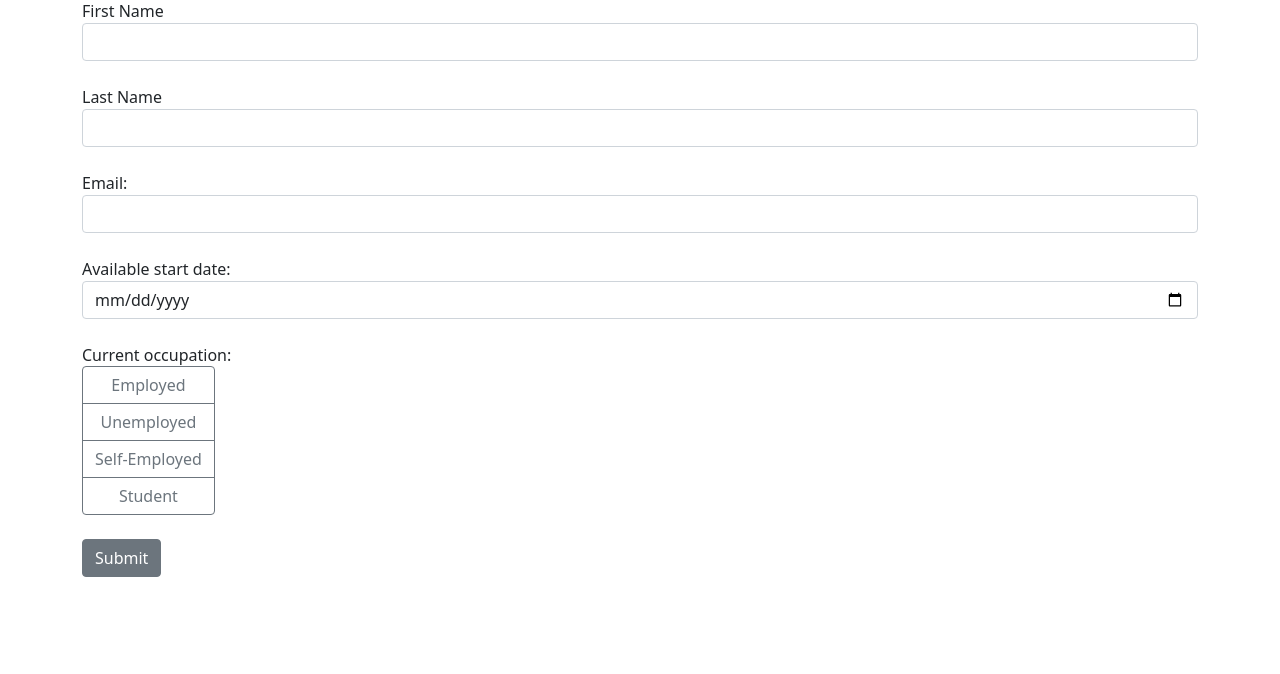
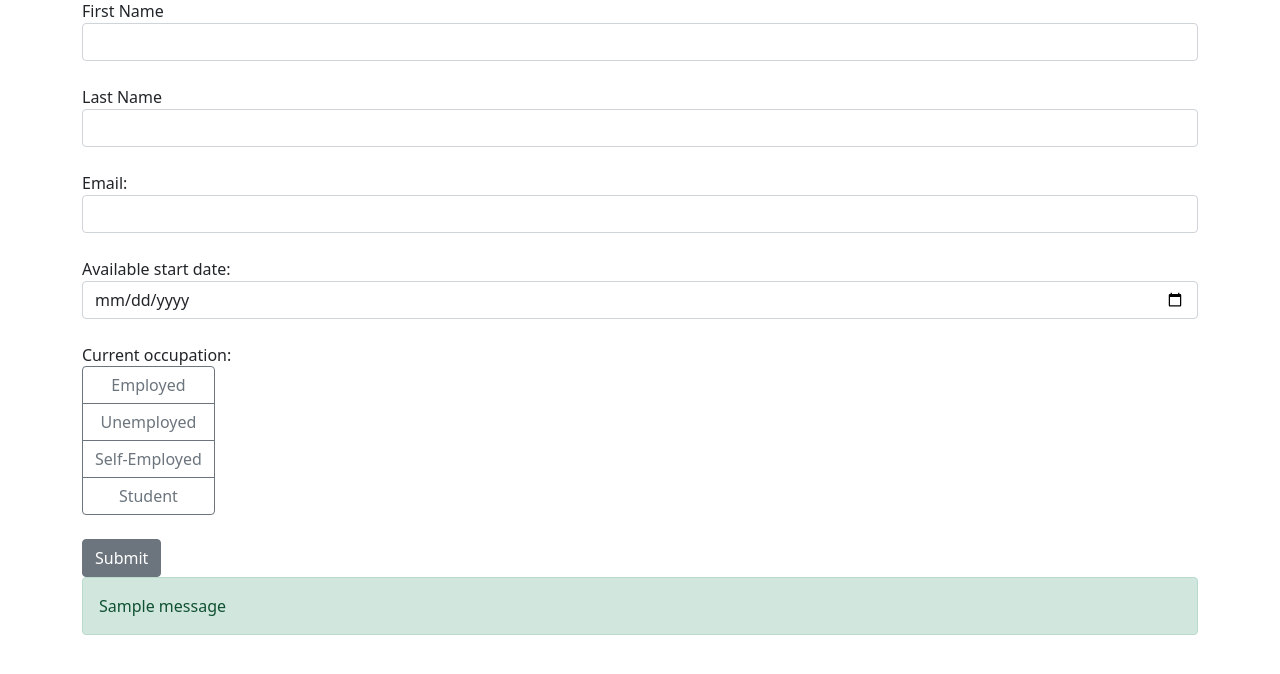
Before and after one commit to Regidan-codes/Job-application-flask, a Flask app: page / in a window 1280 px wide. Shown: the part 97-771 px from the top of the page. Run offline with Flask 3, Linux system fonts and the light colour scheme; one stand-in notice (Sample message) is shown.

Commit message:
Notifying user of submission

```diff
--- a/app.py
+++ b/app.py
@@ -1,4 +1,4 @@
-from flask import Flask, render_template, request
+from flask import Flask, render_template, request, flash
 from flask_sqlalchemy import SQLAlchemy
 from datetime import datetime
 
@@ -31,6 +31,7 @@ def index():
                     email=email, date=date_obj, occupation=occupation)
         db.session.add(form)
         db.session.commit()
+        flash(f"{first_name}, your form has been submitted successfully")
 
     return render_template("index.html")
 
--- a/templates/index.html
+++ b/templates/index.html
@@ -47,6 +47,15 @@
                     </div>
                 </div>
                     <button class="btn btn-secondary nb-4" type="submit">Submit</button>
+                {% with messages = get_flashed_messages() %}
+                {% if messages %}
+                <div class="alert alert-success">
+                    {% for message in messages %}
+                        {{ message }}
+                    {% endfor %}
+                </div>
+                {% endif %}
+                {% endwith %}
             </form>
     </div>
         <script src="https://code.jquery.com/jquery-3.6.0.min.js"></script>
```
Also changed, not shown: instance/data.db.
